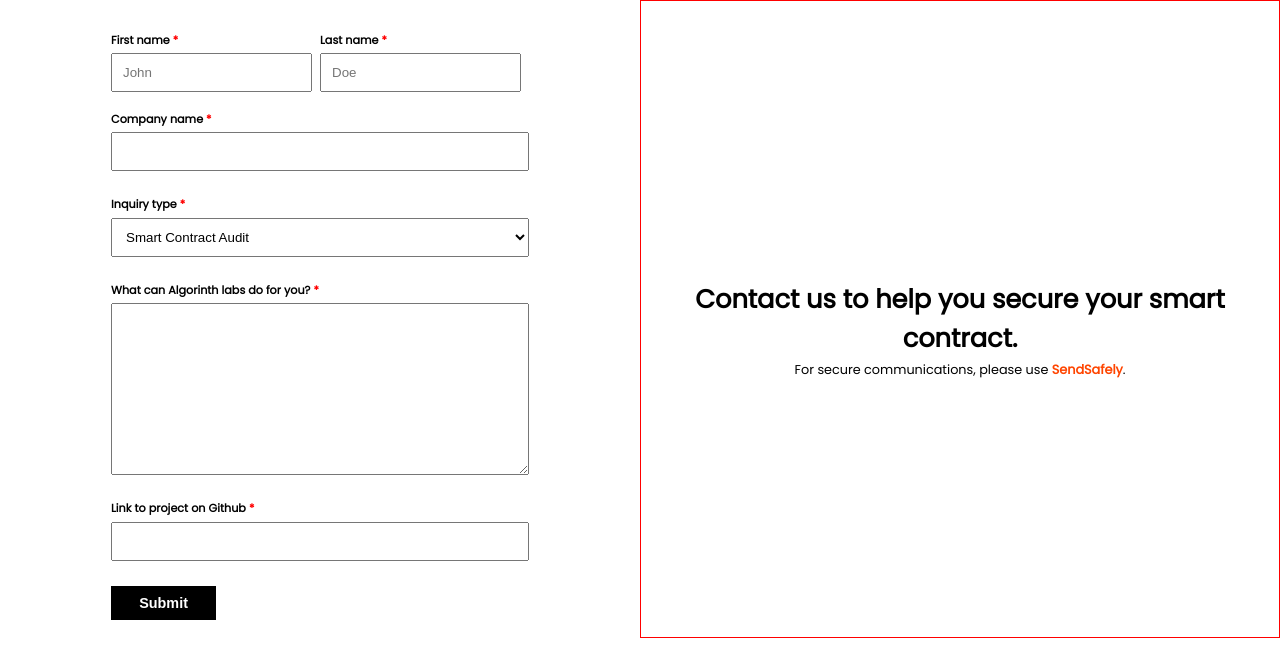
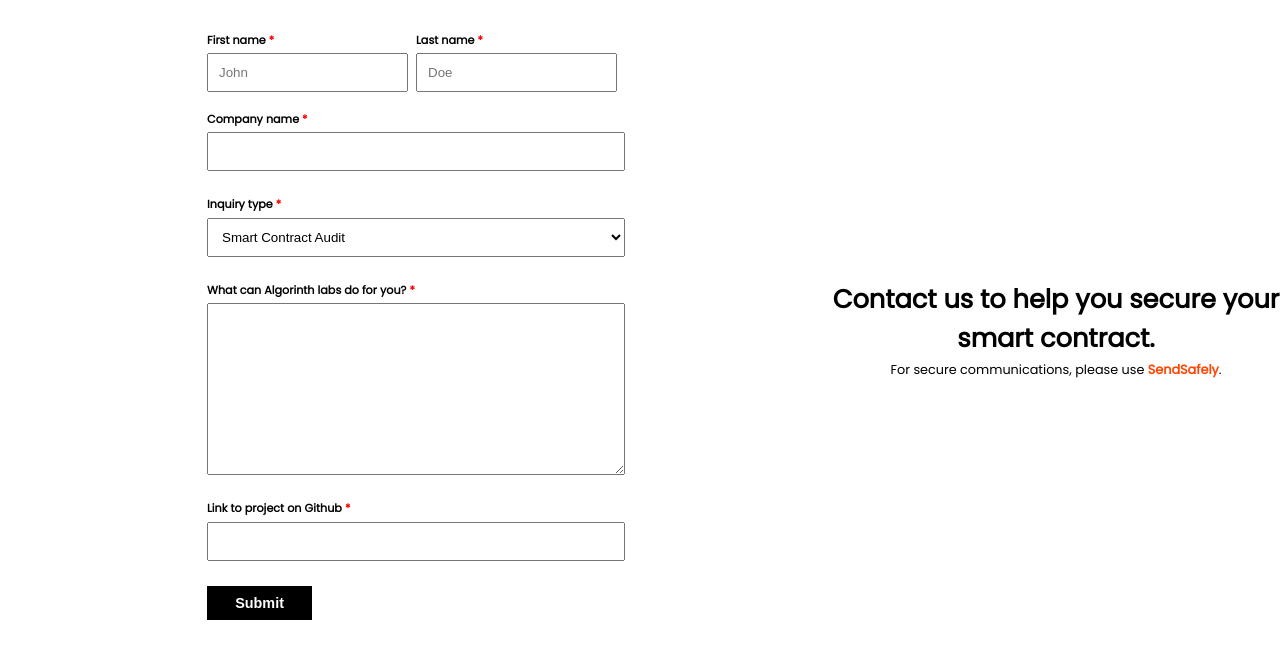
Before and after one commit to DevKay22/contactForm, a React (Create React App) app: page / in a window 1280 px wide. Shown: the top 658 px of the page. Built offline with nearby package versions, Linux system fonts and the light colour scheme.

Commit message:
resolved positioning

```diff
--- a/src/Contact/Contact.css
+++ b/src/Contact/Contact.css
@@ -48,9 +48,9 @@ main div{
     flex-direction: column;
     justify-content: center;
     align-items: center;
-    /* width: 35%; */
+    width: 35%;
     text-align: center;
-    border: 1px solid red;
+
 
 }
 
```
